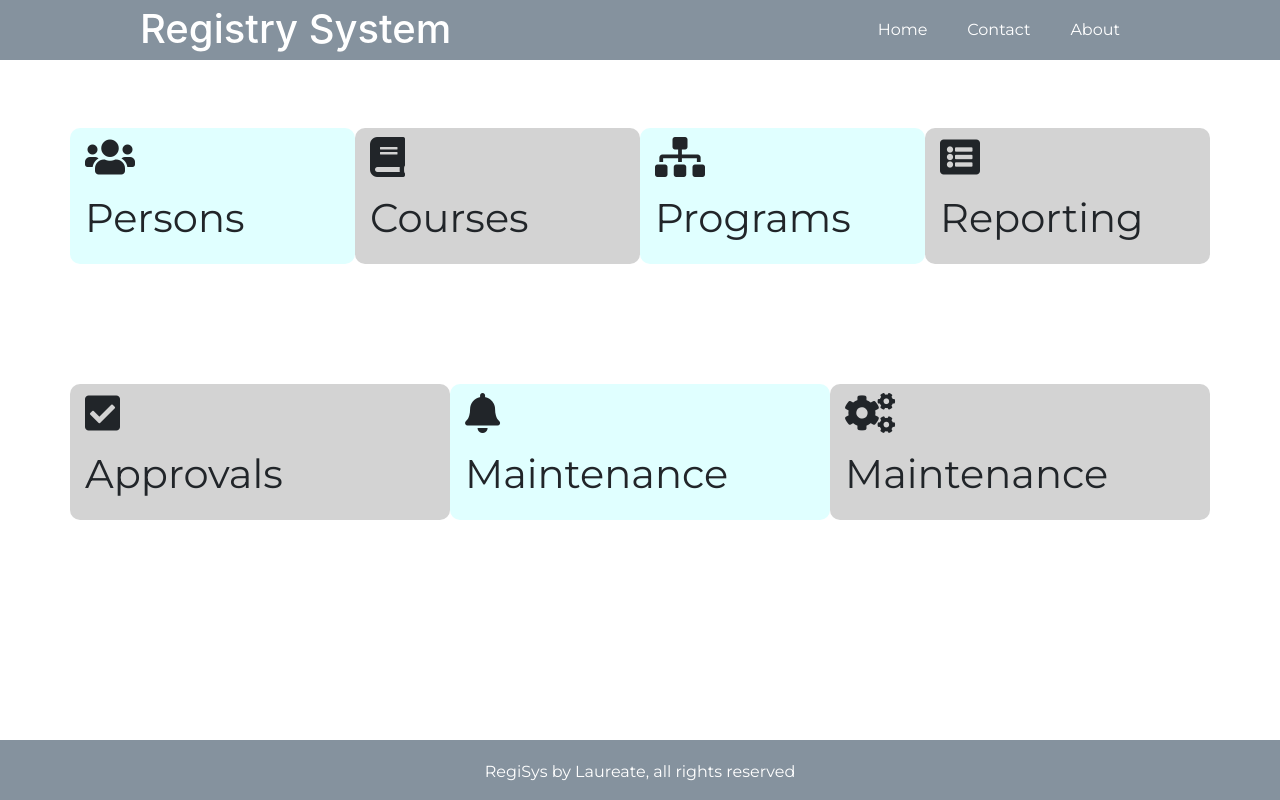
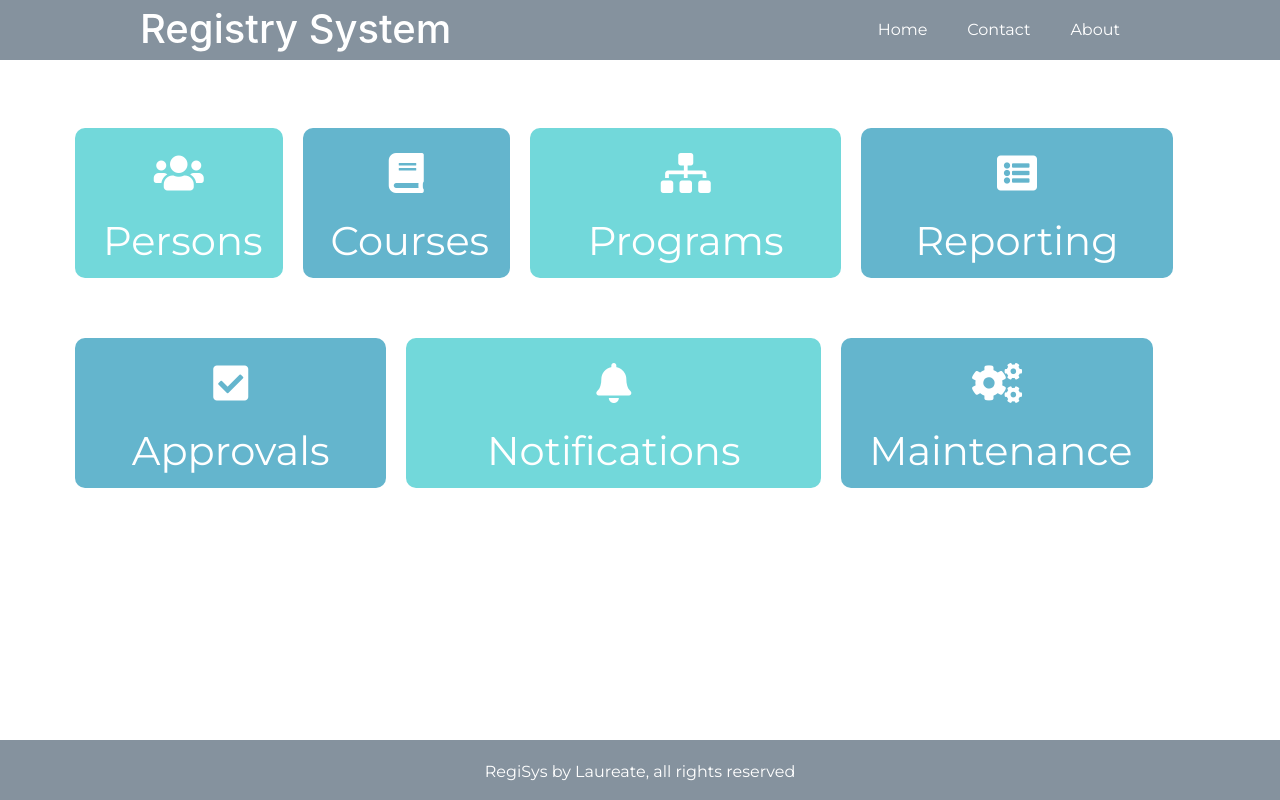
Before and after one commit to glowingmountain/sis-new-frontend, an Angular app: page /dashboard in a window 1280 px wide. Built offline with nearby package versions, Linux system fonts and the light colour scheme.

Commit message:
dashboard btns

```diff
--- a/src/app/dashboard/dashboard.component.html
+++ b/src/app/dashboard/dashboard.component.html
@@ -1,36 +1,50 @@
 <body>
-    <div class="container">
+    <div class="container-fluid">
         <div class="row">
-            <div class="col-md-3" style="background-color:lightcyan;">
-                <span class="fas fa-users"></span>
-                <p>Persons</p>
+            <div class="col-md-2 text-center" style="background-color:#72D8DA;">
+                <span class="fas fa-users"></span><br>
+                <button type="submit" class="btn" routerLink='/dashboard'>
+                    Persons
+                </button>
             </div>
-            <div class="col-md-3" style="background-color:lightgray;">
-                <span class="fas fa-book"></span>
-                <p>Courses</p>
+            <div class="col-md-2 text-center" style="background-color:#64B5CD;">
+                <span class="fas fa-book"></span><br>
+                <button type="submit" class="btn" routerLink='/dashboard'>
+                    Courses
+                </button>
             </div>
-            <div class="col-md-3" style="background-color:lightcyan;">
-                    <span class="fas fa-sitemap"></span>
-                    <p>Programs</p>
+            <div class="col-md-3 text-center" style="background-color:#72D8DA;">
+                <span class="fas fa-sitemap"></span><br>
+                <button type="submit" class="btn" routerLink='/dashboard'>
+                    Programs
+                </button>
             </div>
-            <div class="col-md-3" style="background-color:lightgray;">
-                    <span class="fas fa-list-alt"></span>
-                    <p>Reporting</p>
+            <div class="col-md-3 text-center" style="background-color:#64B5CD;">
+                <span class="fas fa-list-alt"></span><br>
+                <button type="submit" class="btn" routerLink='/dashboard'>
+                    Reporting
+                </button>
             </div>
         </div>
-        <br><br>
+        <br>
         <div class="row">
-            <div class="col-md-4" style="background-color:lightgray;">
-                    <span class="fas fa-check-square"></span>
-                    <p>Approvals</p>
+            <div class="col-md-3 text-center" style="background-color:#64B5CD;">
+                <span class="fas fa-check-square"></span><br>
+                <button type="submit" class="btn" routerLink='/dashboard'>
+                    Approvals
+                </button>
             </div>
-            <div class="col-md-4" style="background-color:lightcyan;">
-                    <span class="fas fa-bell"></span>
-                    <p>Maintenance</p>
+            <div class="col-md-4 text-center" style="background-color:#72D8DA;">
+                <span class="fas fa-bell"></span><br>
+                <button type="submit" class="btn" routerLink='/dashboard'>
+                    Notifications
+                </button>
             </div>
-            <div class="col-md-4" style="background-color:lightgray;">
-                <span class="fas fa-cogs"></span>
-                <p>Maintenance</p>
+            <div class="col-md-3 text-center" style="background-color:#64B5CD;">
+                <span class="fas fa-cogs"></span><br>
+                <button type="submit" class="btn" routerLink='/dashboard'>
+                    Maintenance
+                </button>
             </div>
         </div>
     </div>
--- a/src/app/dashboard/dashboard.component.sass
+++ b/src/app/dashboard/dashboard.component.sass
@@ -3,5 +3,17 @@ body
 
 div
     font-size: 40px
+    color: white
+    border-radius: 10px
+    margin-left: 20px
+
+button
+    font-size: 40px
     font-family: 'Montserrat'
-    border-radius: 10px
+    color: white
+    &:hover
+      font-size: 50px
+      color: white
+
+span
+    margin-top: 25px
```
Also changed, not shown: 1 other file (tests, documents, lock files or other folders).
